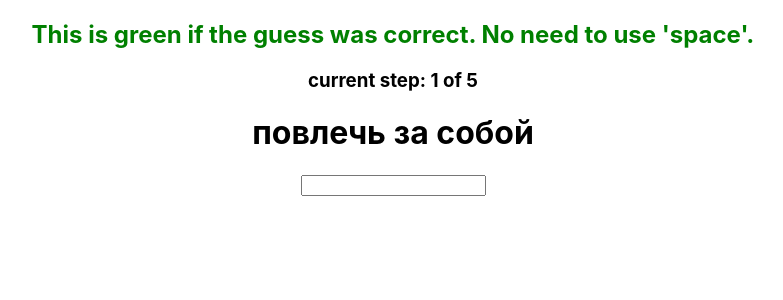
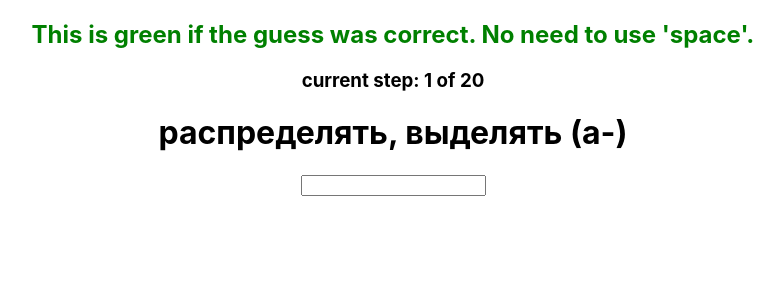
Before and after one commit to StanislavAlexandrov/word-test-fill-in-react, a React (Create React App) app: page / in a window 1280 px wide. Shown: the top 300 px of the page, without its empty margins (247-1030 px from the left). Built offline with nearby package versions, Linux system fonts and the light colour scheme.

Commit message:
added A-questions

```diff
--- a/src/App.tsx
+++ b/src/App.tsx
@@ -7,7 +7,7 @@ let questions = shuffleArray(DATA);
 //lambda functions are not revaluated in useState; lazy initial state
 export default function App() {
     const [currentStep, setCurrentStep] = useState(0);
-    const [numberQuestions, setNumberQuestions] = useState(5);
+    const [numberQuestions, setNumberQuestions] = useState(DATA.length);
     let currentQuestion = questions.slice(0, numberQuestions)[currentStep];
     const [currentWord, setCurrentWord] = useState(
         () => currentQuestion.answer
--- a/src/data/data.ts
+++ b/src/data/data.ts
@@ -4,11 +4,26 @@ interface IData {
 }
 
 const DATA: IData[] = [
-    { question: 'повлечь за собой', answer: 'entail' },
-    { question: 'сходиться', answer: 'converge' },
-    { question: 'склонять чашу весов - ... the scales', answer: 'tip' },
-    { question: 'мусорить', answer: 'litter' },
-    { question: 'бесцельный', answer: 'aimless' },
+    { question: 'обвинить (a-)', answer: 'accuse' },
+    { question: 'смежный (a-)', answer: 'adjacent' },
+    { question: 'подростковый (a-)', answer: 'adolescent' },
+    { question: 'пришествие, приход (a-)', answer: 'advent' },
+    { question: 'выступать за (a-)', answer: 'advocate' },
+    { question: 'богатство (a-)', answer: 'affluence' },
+    { question: 'усугублять (a-)', answer: 'aggravate' },
+    { question: 'якобы (a-)', answer: 'allegedly' },
+    { question: 'верность (a-)', answer: 'allegiance' },
+    { question: 'распределять, выделять (a-)', answer: 'allocate' },
+    { question: 'двусмысленный (a-)', answer: 'ambiguous' },
+    { question: 'изменять что-то (a-)', answer: 'amend' },
+    { question: 'вершина (a-)', answer: 'apex' },
+    { question: 'задержать, установить (a-)', answer: 'apprehend' },
+    { question: 'произвольный (a-)', answer: 'arbitrary' },
+    { question: 'высокомерно (a-)', answer: 'arrogantly' },
+    { question: 'устанавливать (a-)', answer: 'ascertain' },
+    { question: 'нападать (a-)', answer: 'assail' },
+    { question: 'оценивать (as-)', answer: 'assess' },
+    { question: 'увеличить (a-)', answer: 'augment' },
 ];
 
 export default DATA;
```
